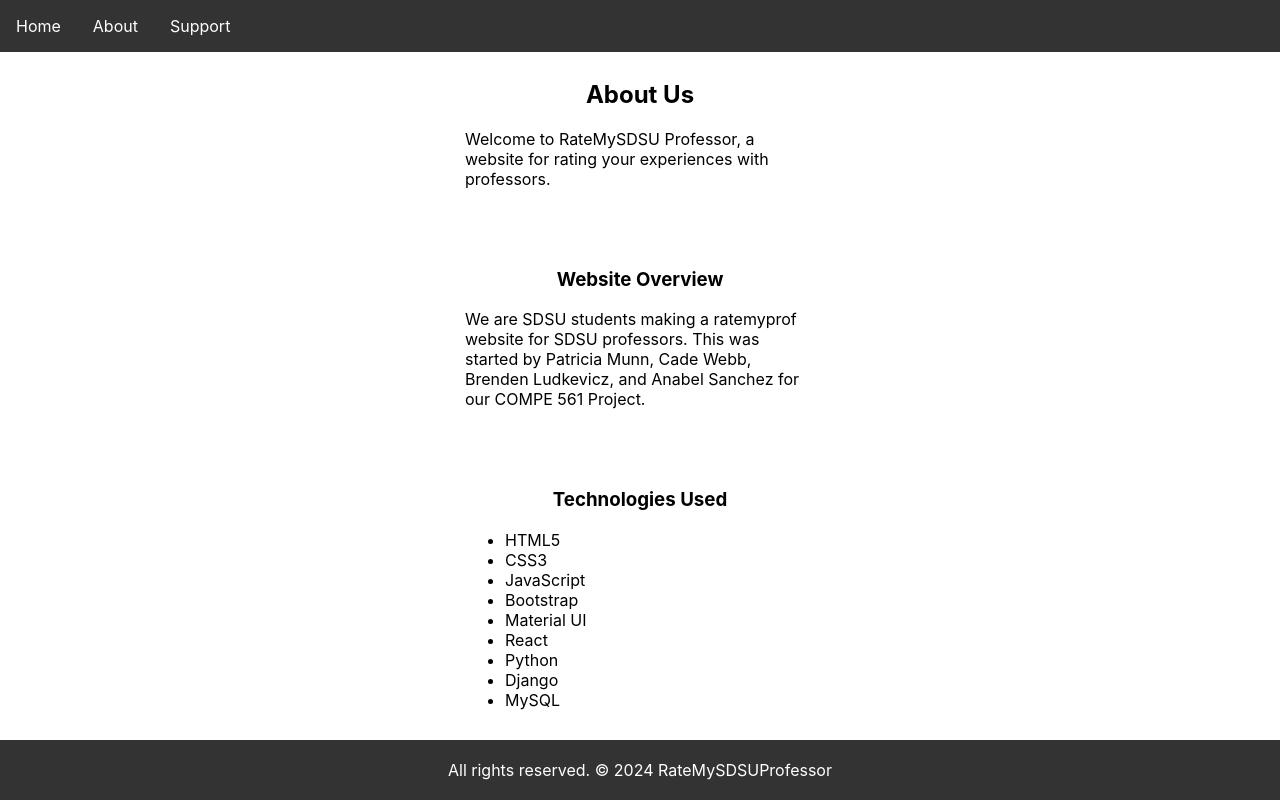
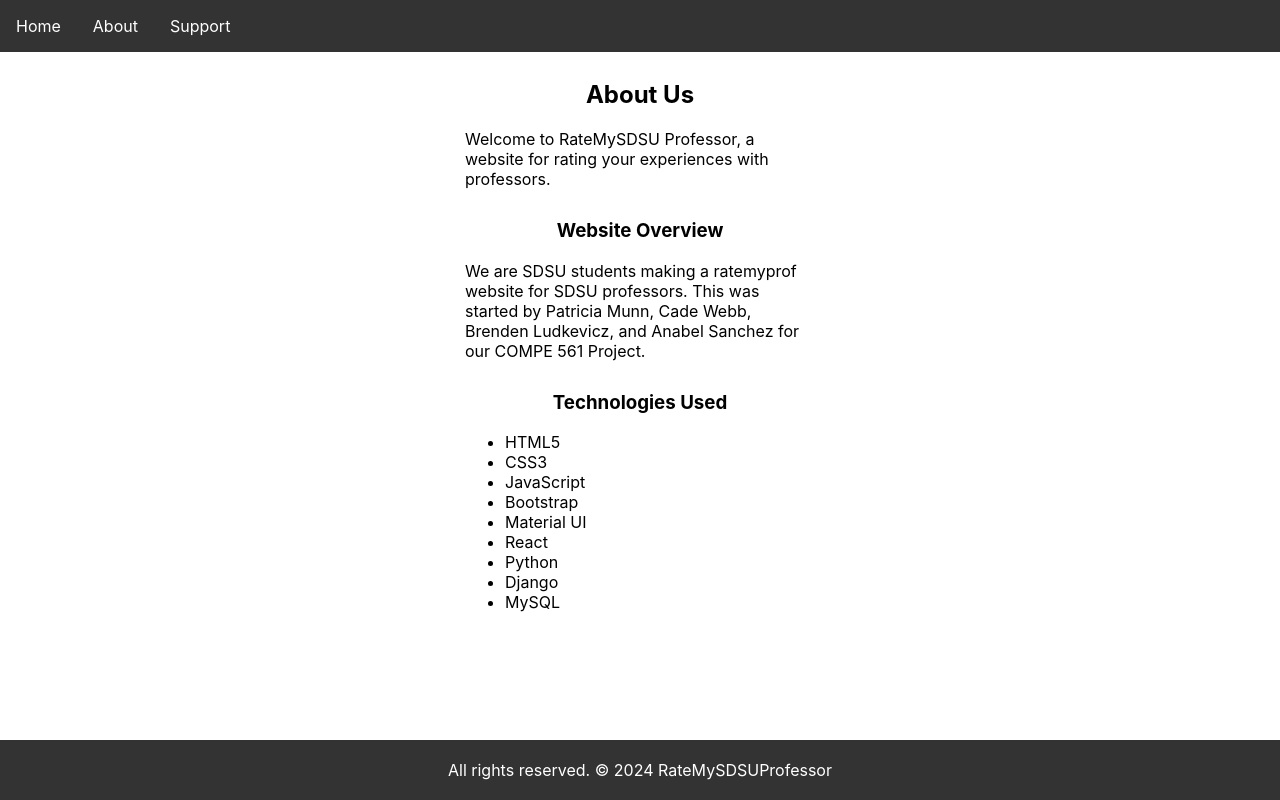
Before and after one commit to pnamunn/rate-my-prof-sdsu, a React (Create React App) app in the folder frontend/: page /about in a window 1280 px wide. Built offline with nearby package versions, Linux system fonts and the light colour scheme.

Commit message:
fixed about page

```diff
--- a/frontend/src/index.css
+++ b/frontend/src/index.css
@@ -59,6 +59,12 @@ code {
   width: 350px;
 
 }
+.container2 {
+
+  margin: 30px auto;
+  width: 350px;
+
+}
 
 
 h2 {
--- a/frontend/src/pages/About.jsx
+++ b/frontend/src/pages/About.jsx
@@ -8,7 +8,7 @@ const About = () => {
                         Welcome to RateMySDSU Professor, a website for rating your experiences with professors.
                     </p>
                 </section>
-                <section className="container">
+                <section className="container2">
                     <h3> Website Overview</h3>
                     <p>
                     We are SDSU students making a ratemyprof website for SDSU professors.
@@ -18,7 +18,7 @@ const About = () => {
 
 
                 </section>
-                <section className="container">
+                <section className="container2">
 
 
                     <h3>Technologies Used</h3>
```
